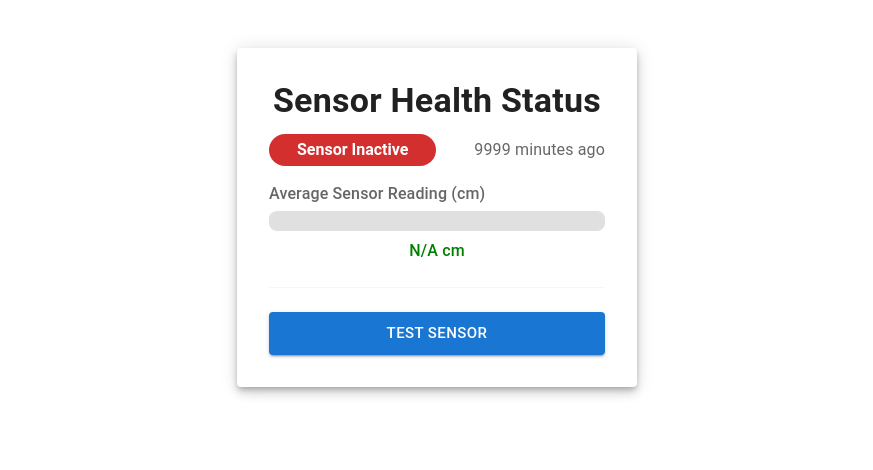
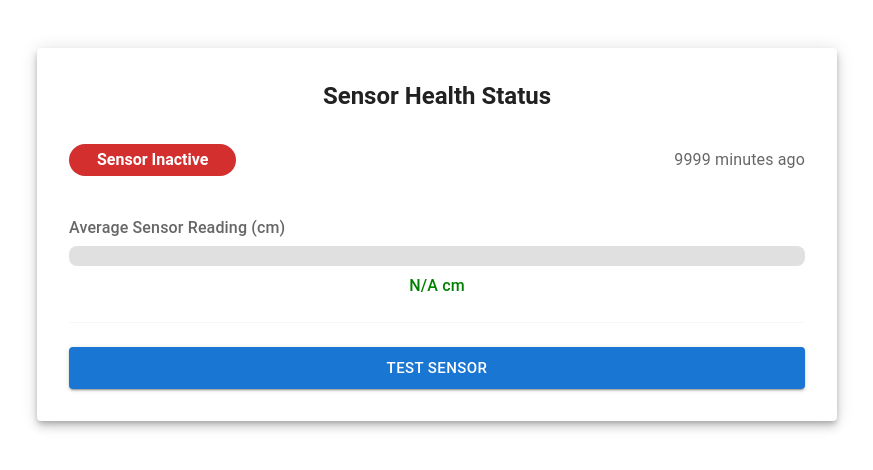
Before and after one commit to SenuraUpesh2002/Research-Project-SLIIT, a React (Vite) app in the folder client/: page /sensor-health in a window 1280 px wide. Shown: the top 470 px of the page, without its empty margins (203-1076 px from the left). Built offline with nearby package versions, Linux system fonts and the light colour scheme; no server answers.

Commit message:
Updated the code

```diff
--- a/client/src/ComponentHome/SensorHealth.jsx
+++ b/client/src/ComponentHome/SensorHealth.jsx
@@ -77,10 +77,10 @@ function SensorHealth() {
     : 0;
 
   return (
-    <Paper elevation={6} sx={{ p: 4, maxWidth: 400, mx: "auto", mt: 6 }}>
-      <Typography variant="h4" gutterBottom align="center" fontWeight="bold">
+    <Paper elevation={6} sx={{ p: 4, maxWidth: 800, mx: "auto", mt: 6 }}>
+      <Typography variant="h5" gutterBottom align="center" fontWeight="bold">
         Sensor Health Status
-      </Typography>
+      </Typography>  <br></br>
 
       {loadingHealth ? (
         <Box sx={{ display: "flex", justifyContent: "center", my: 4 }}>
@@ -105,7 +105,7 @@ function SensorHealth() {
                 {Math.round(health.diffMins)} minutes ago
               </Typography>
             </Tooltip>
-          </Stack>
+          </Stack> <br></br>
 
           <Box mb={3}>
             <Typography gutterBottom fontWeight="medium" color="text.secondary">
```
